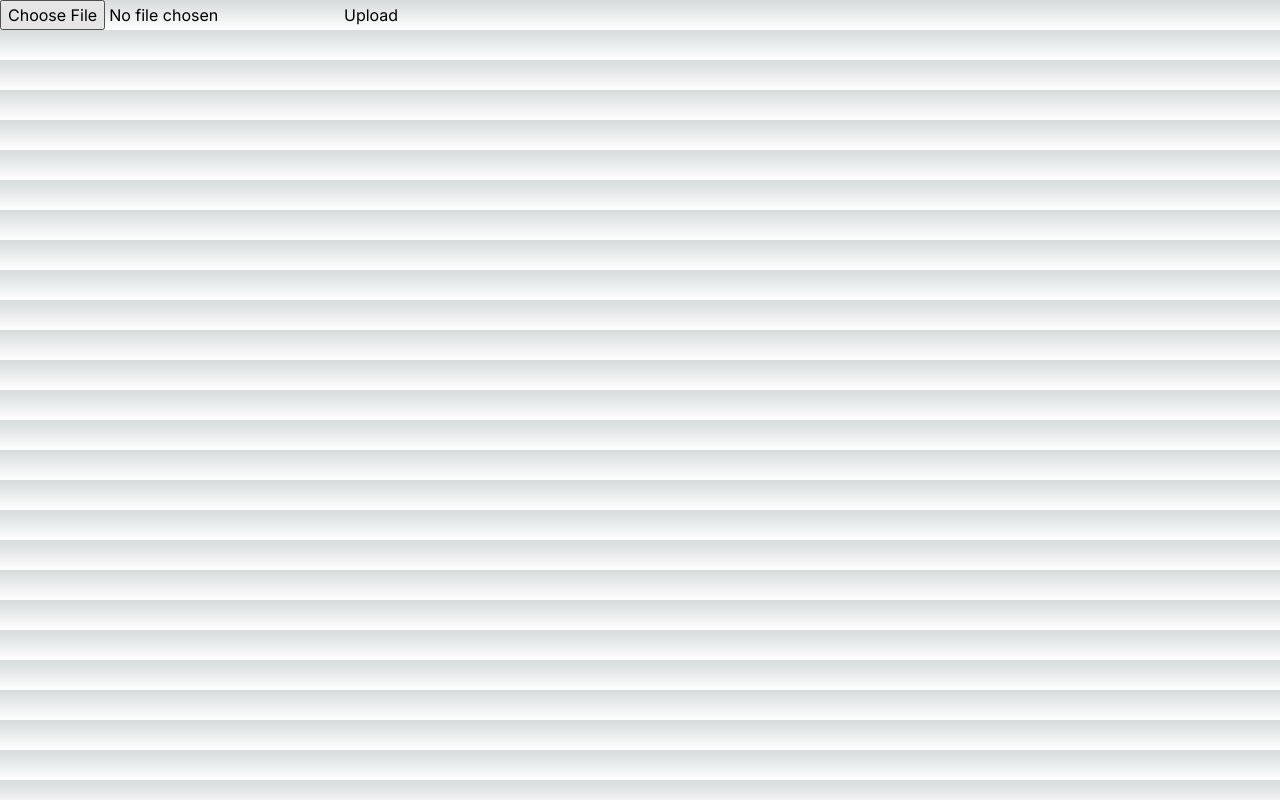
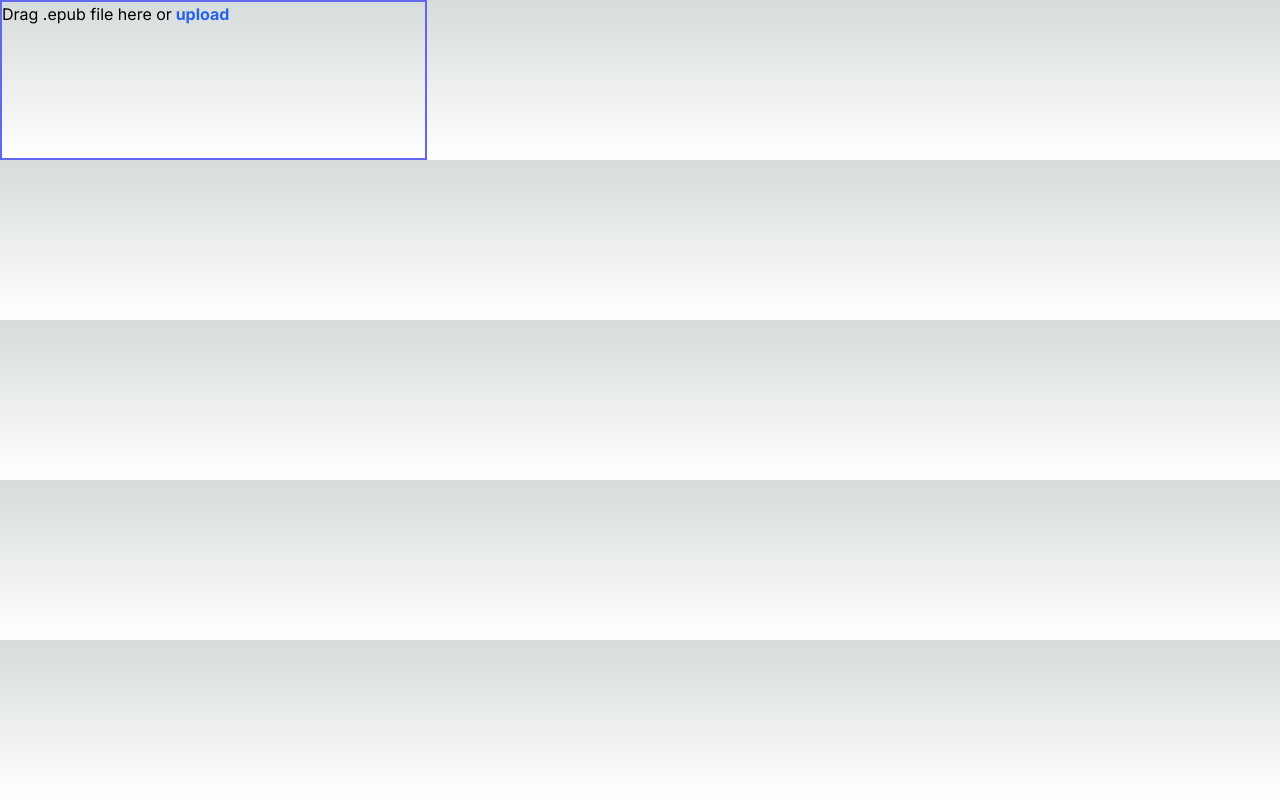
Before and after one commit to admackenzie/joy-of-cooking-parser, a Next.js app: page /home in a window 1280 px wide. Built offline with nearby package versions, Linux system fonts and the light colour scheme.

Commit message:
Add drag and drop functionality

```diff
--- a/app/components/FileUpload.tsx
+++ b/app/components/FileUpload.tsx
@@ -2,13 +2,38 @@
 
 // FIXME: does there need to be a check for malicious code before the archive is sent to the server?? (Zip Slip Vulnerability?)
 
+import { useRef, useState } from 'react';
+
+// Make this a global variable?? Used to write final JSON output
 const CREATE_FILE = false;
 
-import { useState } from 'react';
+export default function FileUpload() {
+	const [dragActive, setDragActive] = useState<Boolean>(false);
+	const [file, setFile] = useState<File>();
+	// References the hidden <input type="file"> to upload files
+	const inputRef = useRef<any>();
 
-export default function FileUpload() {
-	const [file, setFile] = useState<File>();
+	// Drag and drop handler
+	const handleDaD = (e: any, { active = false, drop = false }) => {
+		e.preventDefault();
 
+		setDragActive(active);
+
+		// Drop functionality
+		if (drop) {
+			const file = e.dataTransfer.files?.[0] ?? undefined;
+
+			// Permit only .epub file types
+			if (file.type === 'application/epub+zip') {
+				setFile(file);
+			} else {
+				// TODO: Implement visual/textual error response for dragging wrong file type
+				console.log('WRONG FILE TYPE');
+			}
+		}
+	};
+
+	// Send file to server
 	const handleSubmit = async (e: React.FormEvent<HTMLFormElement>) => {
 		e.preventDefault();
 
@@ -24,13 +49,16 @@ export default function FileUpload() {
 			// Add createFile to FormData if true
 			CREATE_FILE && data.append('createFile', 'true');
 
-			// Response
+			// Wait for response
 			const res = await fetch('/api/upload', {
 				method: 'POST',
 				body: data,
 			});
+
+			// Remove file name display after submit
+			setFile(undefined);
+
 			// TODO: Improve error handling
-
 			if (!res.ok) throw new Error(await res.text());
 		} catch (e: any) {
 			// TODO: Improve error handling
@@ -39,18 +67,60 @@ export default function FileUpload() {
 	};
 
 	return (
-		// TODO: add drag and drop element here
+		<div>
+			<form
+				// Change drop element background color during drag event
+				className={`border-solid border-2 border-indigo-500 w-1/3 min-h-[10rem]
+                ${dragActive && 'bg-blue-400'}`}
+				// Event handlers from the drag and drop API
+				onDrop={e => handleDaD(e, { drop: true })}
+				onDragEnter={e => handleDaD(e, { active: true })}
+				onDragLeave={e => handleDaD(e, {})}
+				onDragOver={e => handleDaD(e, { active: true })}
+				onSubmit={handleSubmit}
+			>
+				{/* Hidden upload file input. Referenced by inputRef */}
+				<input
+					accept=".epub"
+					className="hidden"
+					onChange={e => setFile(e.target.files?.[0] ?? undefined)}
+					ref={inputRef}
+					type="file"
+				/>
 
-		<form onSubmit={handleSubmit}>
-			<input
-				type="file"
-				name="file"
-				onChange={e => {
-					setFile(e.target.files?.[0] ?? undefined);
-				}}
-			/>
+				{/* Drop element text. The embedded <span> references the file upload input */}
+				<p>
+					Drag .epub file here or
+					<span
+						className="font-bold text-blue-600 cursor-pointer"
+						onClick={() => {
+							inputRef.current.value = '';
+							inputRef.current.click();
+						}}
+					>
+						{' '}
+						upload
+					</span>
+				</p>
 
-			<input type="submit" value="Upload" />
-		</form>
+				{/* Display file name when a file is uploaded */}
+				{/* BUG: Very long file names extend outside the element. Text needs to wrap */}
+				<div>
+					<span>{file?.name}</span>
+					{file && (
+						// Remove button
+						<span
+							className="text-red-500 cursor-pointer"
+							onClick={() => setFile(undefined)}
+						>
+							[X]
+						</span>
+					)}
+				</div>
+
+				{/* Submit button */}
+				{file && <input type="submit" value="Submit" />}
+			</form>
+		</div>
 	);
 }
--- a/app/home/page.tsx
+++ b/app/home/page.tsx
@@ -1,5 +1,6 @@
 import { FileUpload } from '@/app/components/index';
 
+// TODO: loading screen for when file is being processed
 export default function Home() {
 	return (
 		<>
--- a/package.json
+++ b/package.json
@@ -9,6 +9,10 @@
 		"lint": "next lint"
 	},
 	"dependencies": {
+		"@emotion/react": "^11.11.3",
+		"@emotion/styled": "^11.11.0",
+		"@mui/icons-material": "^5.15.7",
+		"@mui/material": "^5.15.7",
 		"@vercel/postgres": "^0.5.1",
 		"jszip": "^3.10.1",
 		"next": "14.0.4",
```
Also changed, not shown: 1 other file (tests, documents, lock files or other folders).
